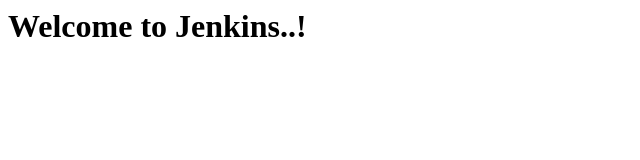
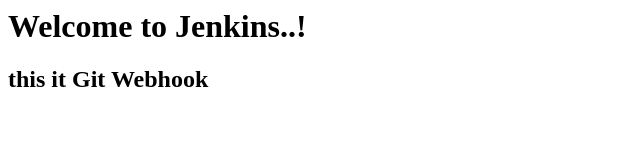
Before and after one commit to helpingpeopletolearn/html-portal, a plain HTML site: page index.html in a window 1280 px wide. Shown: the whole page, without its empty margins (0-640 px from the left). Drawn offline with Linux system fonts and the light colour scheme.

Commit message:
Update index.html

```diff
--- a/index.html
+++ b/index.html
@@ -1 +1,2 @@
 <h1> Welcome to Jenkins..!</h1>
+<h2> this it Git Webhook </h2>
```
